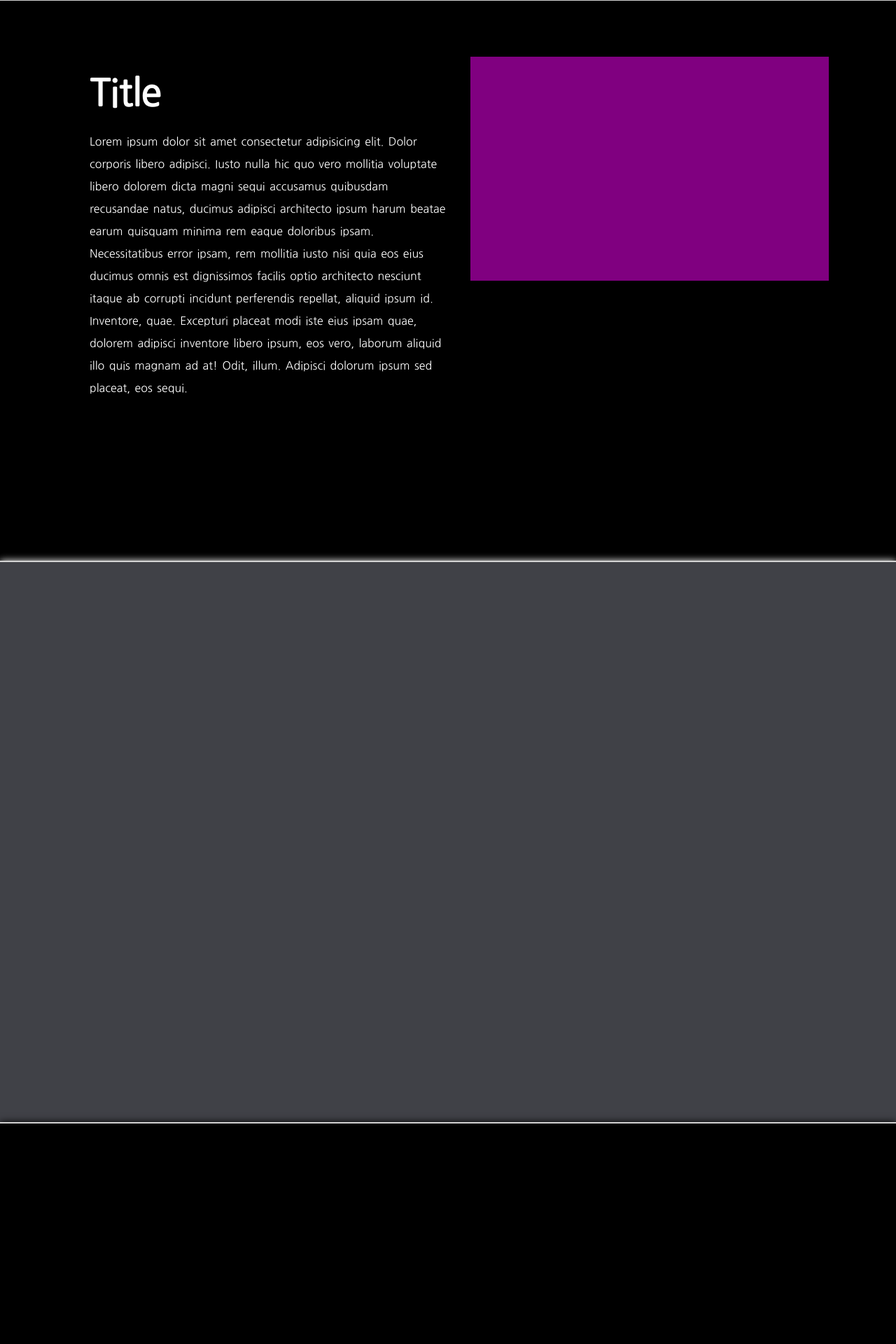
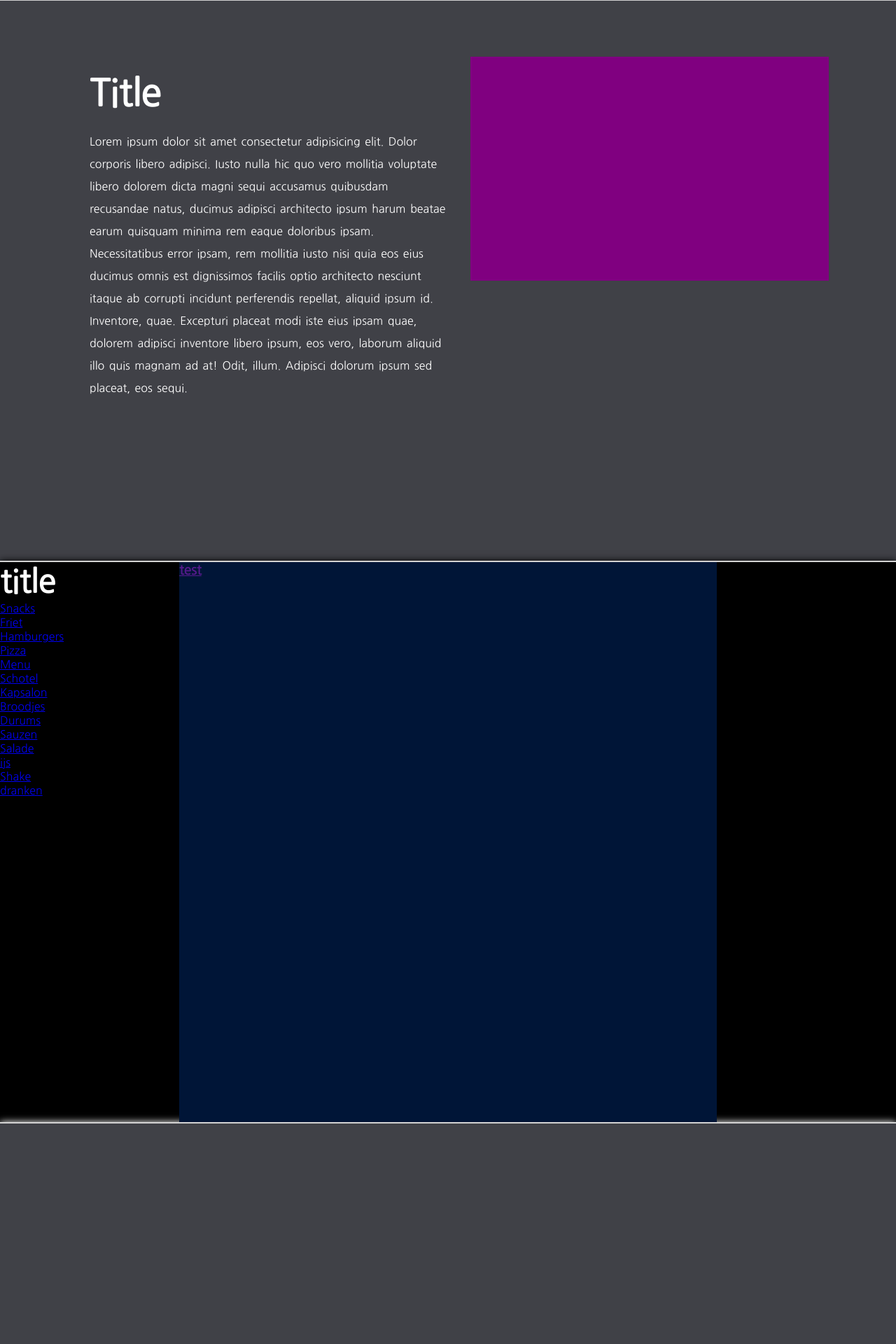
Before and after one commit to RickRietbergen/CRUD-P3, a PHP site: page / in a window 1280 px wide. Shown: the part 801-2721 px from the top of the page at 70% size. Run offline with PHP 8.4, Linux system fonts and the light colour scheme.

Commit message:
this is a test, but also a needed commit.

```diff
--- a/CSS/styles.css
+++ b/CSS/styles.css
@@ -1,98 +1,83 @@
-*
-{
+* {
   margin: 0;
   padding: 0;
   /*google font*/
-    font-family: 'Nanum Gothic', sans-serif;
+  font-family: "Nanum Gothic", sans-serif;
   /*smooth scroll*/
   scroll-behavior: smooth;
 }
 /*body*/
-body
-{
+body {
   background-color: #fff;
 }
 /*header*/
-header .header
-{
+header .header {
   width: 100%;
   height: 7.5vh;
   background-color: transparent;
   position: fixed;
-
 }
 
-header .header nav li
-{
+header .header nav li {
   display: flex;
 }
 
-header .header nav li ul
-{
+header .header nav li ul {
   padding: 25px;
 }
 /*right side of navbar*/
-header .header nav li .ul1
-{
-    margin-left: 57.5%;
+header .header nav li .ul1 {
+  margin-left: 55%;
 }
 
-header .header nav li ul a
-{
+header .header nav li ul a {
   text-decoration: none;
   color: white;
   font-size: 17.5px;
 }
 
-header .header nav li ul a:hover
-{
+header .header nav li ul a:hover {
   color: aquamarine;
 }
 
-header .header nav li a .snackbar__logo
-{
+header .header nav li a .snackbar__logo {
   width: 80px;
   height: auto;
   margin-top: 7.5px;
   margin-left: 80px;
 }
 /*homepage*/
-.container__homepage
-{
+.container__homepage {
   width: 100%;
   height: 100vh;
-    box-shadow: 0px 0px 10px rgba(255, 255, 255);
+  box-shadow: 0px 0px 10px rgba(0,0,0);
 }
 /*homepage pic*/
-.container__homepage .burger__pic
-{
+.container__homepage .burger__pic {
   width: 100%;
   height: 100vh;
-    background-image: url('/Assets/afbeeldingen/burger.png');
+  background-image: url("../Assets/afbeeldingen/burger.png");
   /*nice scroll effect*/
   background-attachment: fixed;
   background-size: cover;
   background-repeat: no-repeat;
 }
 /*informatie*/
-.container__about
-{
+.container__about {
   display: flex;
   width: 100%;
   height: 100vh;
-    box-shadow: 0px 0px 10px rgba(0,0,0);
-    background-color: black;
+  box-shadow: 0px 0px 10px rgba(255,255,255);
+  background-color: #404147;
   border-top: solid 2px lightgray;
 }
 
-.container__about .txt__title__about
-{
+.container__about .txt__title__about {
   font-size: 35px;
   margin-bottom: 0px;
 }
 
-.container__about .txt__about
-{
+.container__about .txt__about {
   width: 40%;
   height: 40vh;
   margin-top: 10vh;
@@ -102,8 +87,7 @@ header .header nav li a .snackbar__logo
   color: #fff;
 }
 
-.container__about .pic__about
-{
+.container__about .pic__about {
   width: 40%;
   height: 40%;
   margin-top: 10vh;
@@ -112,16 +96,8 @@ header .header nav li a .snackbar__logo
 }
 
 /*menu*/
-.container__menu
-{
-    width: 100%;
-    height: 100vh;
-    box-shadow: 0px 0px 10px rgba(255,255,255);
-    background-color: #404147;
-    border-top: solid 2px lightgray;
-}
-.container__form
-{
+.container__menu {
+  display: flex;
   width: 100%;
   height: 100vh;
   box-shadow: 0px 0px 10px rgba(0,0,0);
@@ -129,8 +105,41 @@ header .header nav li a .snackbar__logo
   border-top: solid 2px lightgray;
 }
 
-.container__werken__bigsnack
+.container__menu .div__menu__select
 {
+  width: 20%;
+  height: 100vh;
+}
+
+.container__menu .div__menu__select .menu__title__catogorie
+{
+  font-size: 30px;
+  color: #fff;
+}
+
+.container__menu .menu__keuze__catogorie
+{
+  text-decoration: none;
+  color: #fff;
+}
+
+/*zet text decoration op a*/
+
+.container__menu .div__scroll__food
+{
+  width: 60%;
+  height: 100vh;
+  overflow: auto;
+  background-color: #001537;
+}
+
+.container__menu .div__winkelwagen
+{
+  width: 20%;
+  height: 100vh;
+}
+
+.container__werken__bigsnack {
   width: 100%;
   height: 100vh;
   box-shadow: 0px 0px 10px rgba(255,255,255);
@@ -138,8 +147,7 @@ header .header nav li a .snackbar__logo
   border-top: solid 2px lightgray;
 }
 /*contact*/
-.container__contact
-{
+.container__contact {
   width: 100%;
   height: 100vh;
   box-shadow: 0px 0px 10px rgba(0,0,0);
--- a/header.php
+++ b/header.php
@@ -18,10 +18,7 @@
           <a href="#menu">menu</a>
         </ul>
         <ul>
-          <a href="#form">formulier</a>
-        </ul>
-        <ul>
-          <a href="#werken">werken bij BigSnack</a>
+          <a href="#werken">werken</a>
         </ul>
         <ul>
           <a href="#contact">contact us</a>
--- a/index.php
+++ b/index.php
@@ -33,17 +33,42 @@
               Lorem ipsum dolor sit amet consectetur adipisicing elit. Dolor corporis libero adipisci. Iusto nulla hic quo vero mollitia voluptate libero dolorem dicta magni sequi accusamus quibusdam recusandae natus, ducimus adipisci architecto ipsum harum beatae earum quisquam minima rem eaque doloribus ipsam. Necessitatibus error ipsam, rem mollitia iusto nisi quia eos eius ducimus omnis est dignissimos facilis optio architecto nesciunt itaque ab corrupti incidunt perferendis repellat, aliquid ipsum id. Inventore, quae. Excepturi placeat modi iste eius ipsam quae, dolorem adipisci inventore libero ipsum, eos vero, laborum aliquid illo quis magnam ad at! Odit, illum. Adipisci dolorum ipsum sed placeat, eos sequi.
             </div>
           </div>
-            <div class="pic__about">
+          <div class="pic__about">
 
-            </div>
+          </div>
         </div>
 
         <div class="container__menu" id="menu">
+          <div class="div__menu__select">
+            <div class="menu__title__catogorie">
+              <h2>
+                title
+              </h2>
+            </div>
+            <div class="menu__keuze__catogorie">
+              <a href="#snacks"><p>Snacks</p></a>
+              <a href="#friet"><p>Friet</p></a>
+              <a href="#hamburgers"><p>Hamburgers</p></a>
+              <a href="#pizza"><p>Pizza</p></a>
+              <a href="#menu"><p>Menu</p></a>
+              <a href="#schotel"><p>Schotel</p></a>
+              <a href="#kapsalon"><p>Kapsalon</p></a>
+              <a href="#broodjes"><p>Broodjes</p></a>
+              <a href="#durums"><p>Durums</p></a>
+              <a href="#sauzen"><p>Sauzen</p></a>
+              <a href="#salade"><p>Salade</p></a>
+              <a href="#ijs"><p>ijs</p></a>
+              <a href="#shake"><p>Shake</p></a>
+              <a href="#dranken"><p>dranken</p></a>
+            </div>
+          </div>
 
-        </div>
+          <div class="div__scroll__food">
+            <a href=""><h3>test</h3></a>
+          </div>
+          <div class="div__winkelwagen">
 
-        <div class="container__form" id="form">
-
+          </div>
         </div>
 
         <div class="container__werken__bigsnack" id="werken">
```
Lines whose indentation alone changed are shown as unchanged.
